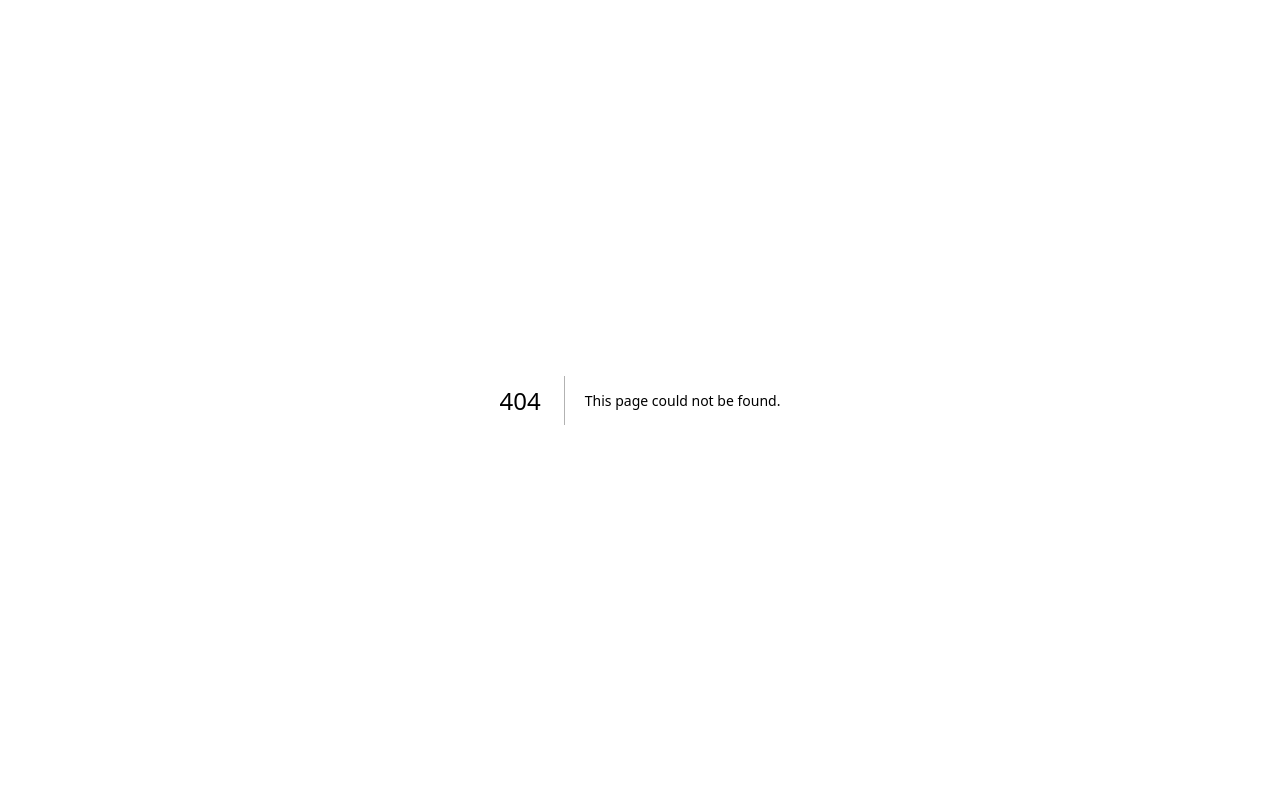
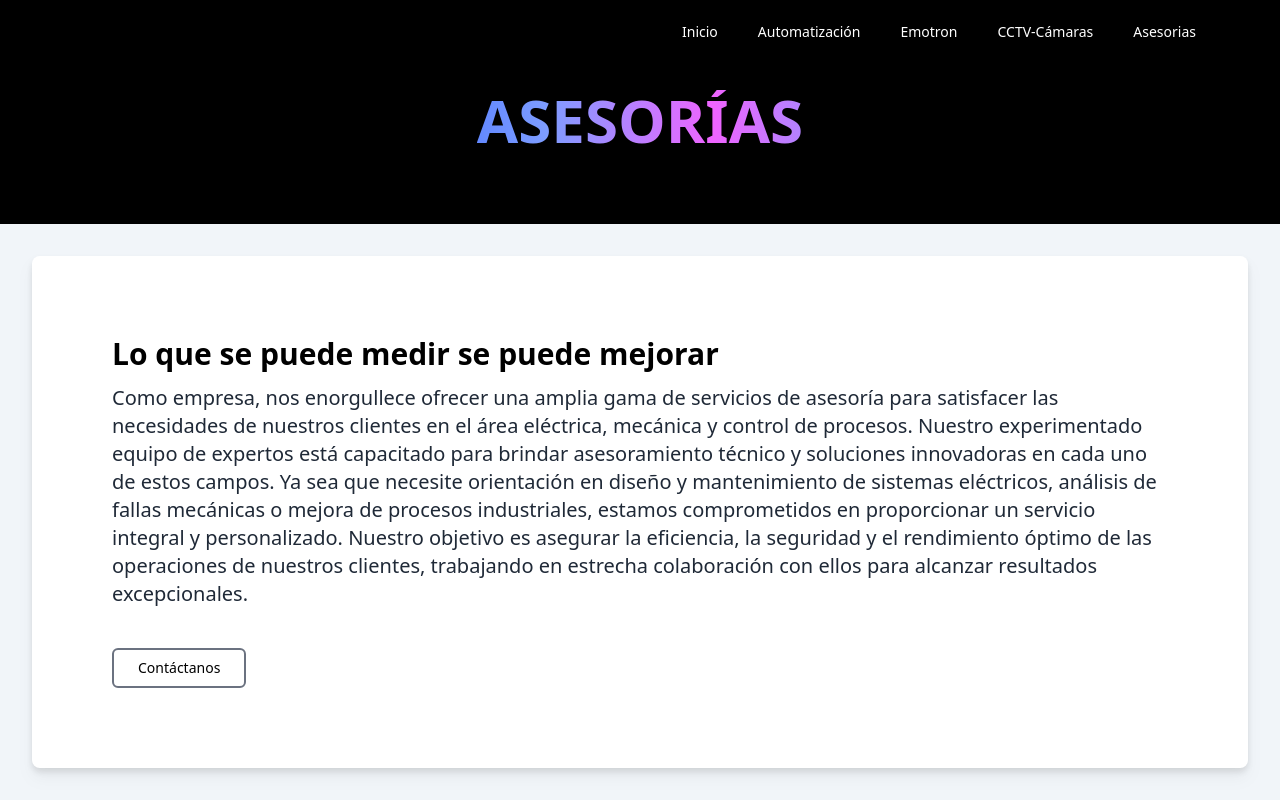
Before and after one commit to esc20936/e3website, a Next.js app: page /asesorias in a window 1280 px wide. Before the commit this address had no page. Built offline with nearby package versions, Linux system fonts and the light colour scheme.

Commit message:
feat(): add asesorias page

```diff
--- a/src/app/Components/Nav.tsx
+++ b/src/app/Components/Nav.tsx
@@ -61,7 +61,7 @@ const Navbar = (
                 CCTV-Cámaras
               </Link>
               <Link
-                href="/contact"
+                href="/asesorias"
                 className={`${textColor} hover:text-gray-400 px-3 py-2 rounded-md text-sm font-medium`}
               >
                 Asesorias
@@ -158,7 +158,7 @@ const Navbar = (
                 CCTV-Cámaras
               </Link>
               <Link
-                href="/contact"
+                href="/asesorias"
                 className={`${textColor} hover:text-gray-400 block px-3 py-2 rounded-md text-sm font-medium`}
               >
                 Asesorias
--- /dev/null
+++ b/src/pages/asesorias.tsx
@@ -0,0 +1,66 @@
+import React from "react";
+import "../app/globals.css";
+import Navbar from "@/app/Components/Nav";
+import Image from "next/image";
+import { motion } from "framer-motion";
+import camaraImage from "../../public/Images/Camaras/camara.webp";
+
+export default function Automatization() {
+  return (
+    <main className="flex flex-col h-screen w-full items-start justify-start">
+      {/* backround */}
+      <Navbar theme="dark" />
+      {/* Hero Section */}
+      <div className="flex flex-col  items-center justify-center h-1/4 w-full bg-black">
+        <h1 className="text-3xl md:text-6xl font-bold colorText mb-12">
+          Asesorías
+        </h1>
+      </div>
+      {/* Info section */}
+      <div className=" flex flex-col items-center justify-center w-full h-auto p-8 bg-slate-100">
+        {/* row items */}
+        <div className="flex flex-col lg:flex-row items-center justify-center w-full h-auto  ">
+          {/* left side */}
+          <div className="flex flex-col items-start justify-end flex-1 w-full md:w-3/6 p-4 md:p-20 text-center bg-white rounded-lg drop-shadow-lg ">
+            {/* why do it with us */}
+            <h1 className="text-xl md:text-3xl font-bold text-black text-left">
+              Lo que se puede medir se puede mejorar
+            </h1>
+            <p className="mt-3 text-md md:text-xl text-gray-800  font-normal text-left">
+              Como empresa, nos enorgullece ofrecer una amplia gama de servicios
+              de asesoría para satisfacer las necesidades de nuestros clientes
+              en el área eléctrica, mecánica y control de procesos. Nuestro
+              experimentado equipo de expertos está capacitado para brindar
+              asesoramiento técnico y soluciones innovadoras en cada uno de
+              estos campos. Ya sea que necesite orientación en diseño y
+              mantenimiento de sistemas eléctricos, análisis de fallas mecánicas
+              o mejora de procesos industriales, estamos comprometidos en
+              proporcionar un servicio integral y personalizado. Nuestro
+              objetivo es asegurar la eficiencia, la seguridad y el rendimiento
+              óptimo de las operaciones de nuestros clientes, trabajando en
+              estrecha colaboración con ellos para alcanzar resultados
+              excepcionales.
+            </p>
+
+            {/* Si tienes dudas comunicate con nosotros */}
+            <div className="flex flex-col items-center justify-center mt-10 space-x-4">
+              <motion.button
+                whileHover={{ scale: 1.1 }}
+                whileTap={{ scale: 0.9 }}
+                className=" text-black border-solid border-2 border-gray-500  px-6 py-2 rounded-md text-sm"
+              >
+                <a
+                  href="https://drive.google.com/file/d/1mtrdh95-J2UWCsmRK5lNJNKuj5PbrwEk/view"
+                  className="font-medium"
+                >
+                  Contáctanos
+                </a>
+              </motion.button>
+            </div>
+          </div>
+
+        </div>
+      </div>
+    </main>
+  );
+}
--- a/src/pages/emotron.tsx
+++ b/src/pages/emotron.tsx
@@ -27,7 +27,7 @@ export default function Automatization() {
           <div className="flex flex-col items-start justify-end flex-1 w-full md:w-5/6 p-4 md:p-20 text-center  ">
             {/* why do it with us */}
             <h1 className="text-xl md:text-3xl font-bold text-black text-left">
-              ¿Que es emotron?
+              ¿Quien es emotron?
             </h1>
             <p className="mt-3 text-md md:text-xl text-gray-800  font-normal text-left">
               Emotron es una empresa europea líder a nivel mundial en la gestión
```
